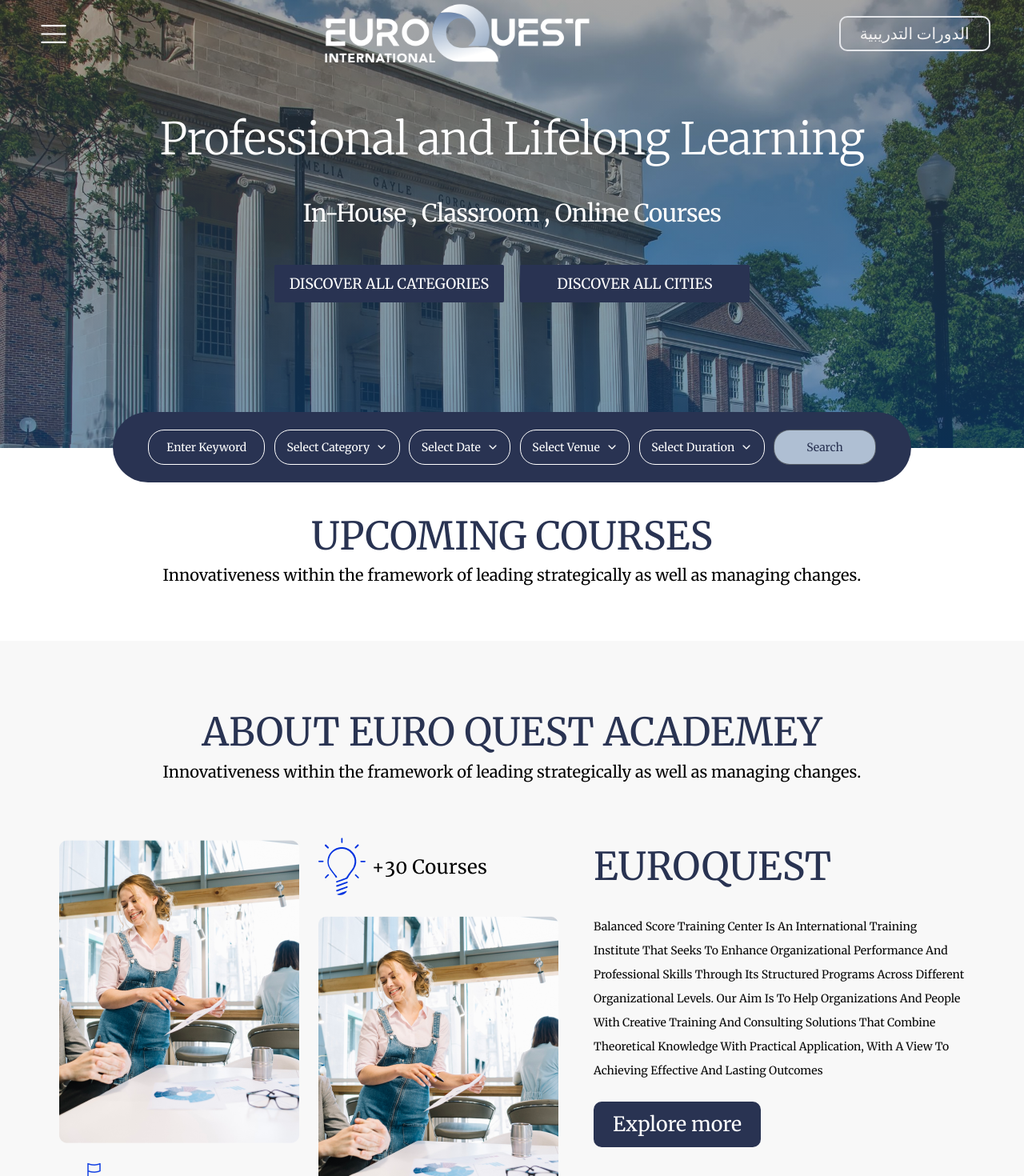
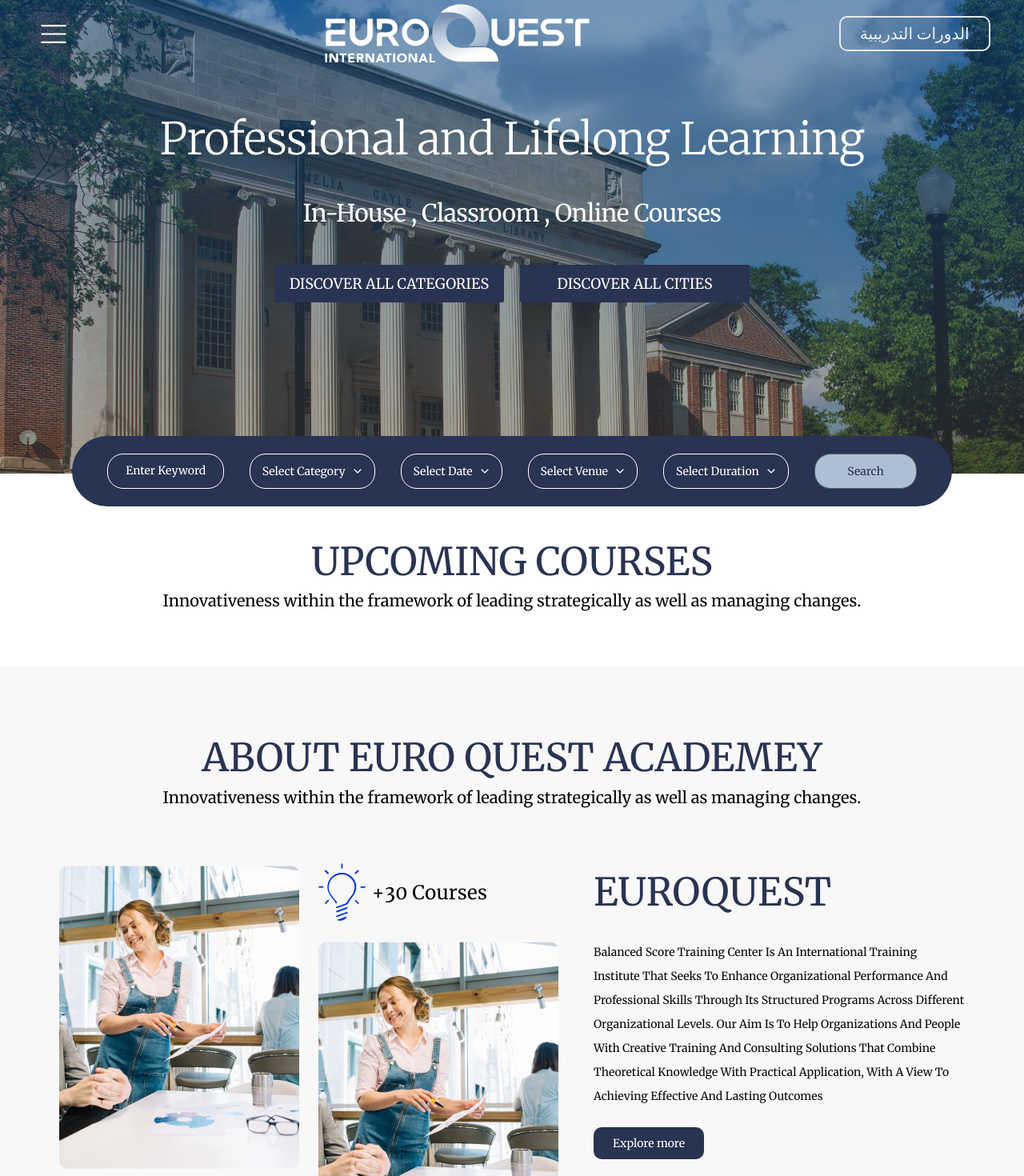
Before and after one commit to ranimRefaie/Euroqst, a Next.js app: page / in a window 1280 px wide. Shown: the top 1470 px of the page at 80% size. Built offline with nearby package versions, Linux system fonts and the light colour scheme.

Commit message:
Initial commit

```diff
--- a/src/components/DarkButton.tsx
+++ /dev/null
@@ -1,9 +0,0 @@
-
-
-export const DarkButton = () => {
-  return (
-    <button className="text-[25px] font-normal text-center py-[10px] px-[24px] pl-6 gap-2 rounded-[10px] cursor-pointer border-none bg-[#293352] text-[#ffffff]">
-        Explore more
-        </button>
-  )
-}
--- a/src/components/Header.tsx
+++ b/src/components/Header.tsx
@@ -5,9 +5,9 @@
 
 export const Header = () => {
   return (
-    <div className="w-[100%] bg-[#293352] pb-[77px]">
+    <div className="w-[100%] bg-[#293352] pb-[77px] rounded-b-2xl">
         <Navbar/>
-        <div className="w-[92.5%] md:w-[68%] mx-auto mt-16"><DropdownHeader/></div>
+        <div className="w-[92.5%] md:w-[100%] mx-auto mt-16"><DropdownHeader/></div>
     </div>
   )
 }
--- a/src/components/Navbar.tsx
+++ b/src/components/Navbar.tsx
@@ -31,7 +31,7 @@
       <button className='block md:hidden text-[#F1F1F1] border-2 py-[4px] px-[8px] rounded-[10px] cursor-pointer'>الدورات التدريبية</button>
 
       {isMenuOpen && (
-        <div className="absolute top-0 left-0 w-full bg-[#293352] p-4  rounded-[10px] pb-[149px]" style={{zIndex:10}}>
+        <div className="absolute top-0 left-0 w-full bg-[#293352] p-4  rounded-[10px] pb-[149px] z-20" >
           <div className='flex justify-between w-[94%] mx-auto items-center'>
             <div className="flex gap-16 items-center">
               <button className='cursor-pointer w-11' onClick={toggleMenu}>
--- a/src/sections/category/CardView.tsx
+++ b/src/sections/category/CardView.tsx
@@ -46,7 +46,7 @@
 ];
 
 const Card: React.FC<CardProps> = ({ image, text }) => (
-  <div className="w-[140px] h-[160px] md:w-[30.5%] md:h-[133px] relative mb-10 ">
+  <div className="w-[140px] h-[160px] md:w-[31%] md:h-[133px] relative mb-8 ">
     <div className="w-full h-full absolute top-0 left-0 bg-[#29335299] rounded-[13.94px]"></div>
     <Image src={image} alt='' className='w-full h-full rounded-[13.94px]' width={264} height={337}/>
       <div className="w-[100%] text-center absolute bottom-7">
@@ -58,7 +58,7 @@
 
 export const CardView = () => {
   return (
-      <div className="w-full mt-8 md:w-[92%] mx-auto flex justify-center md:justify-start flex-wrap   gap-3">
+      <div className="w-full mt-8  mx-auto md:w-[98%] flex justify-center md:justify-start flex-wrap   gap-[33px]">
         {cardsData.map((card, index) => (
           <Card key={index} image={card.image} text={card.text} />
         ))}
--- a/src/sections/category/ListView.tsx
+++ b/src/sections/category/ListView.tsx
@@ -6,8 +6,8 @@
   text: string;
 }
 const Card: React.FC<CardProps> = ({  text }) => (
-  <div className={`w-[100%] flex md:w-[100%] justify-between items-center py-6 px-4 rounded-2xl bg-[#293352] text-[#FFFFFF]`}>
-      <p className="text-[16px] font-normal leading-[20.11px]">{text}</p>
+  <div className={`w-[90%] flex md:w-[100%] justify-between items-center py-6 px-4 rounded-2xl bg-[#293352] text-[#FFFFFF]`}>
+      <p className="text-[12px]  md:text-[16px] font-normal leading-[20.11px]">{text}</p>
       <LucideChevronRight size={14} />
   </div>
 );
--- a/src/sections/city/CardView.tsx
+++ b/src/sections/city/CardView.tsx
@@ -42,7 +42,7 @@
 
 export const CardView = () => {
   return (
-         <div className=" flex justify-between flex-wrap  mt-8 mb-20">
+         <div className="w-[96%] mx-auto flex justify-between flex-wrap  mt-8 mb-20">
         {cardsData.map((card, index) => (
           <Card key={index} image={card.image} text={card.text} title={card.title} />
         ))}
--- a/src/sections/city/ListView.tsx
+++ b/src/sections/city/ListView.tsx
@@ -26,7 +26,7 @@
 ];
 
 const Card: React.FC<CardProps> = ({ city }) => (
-  <Link href='' className='w-[25%] text-center  bg-[#293352] px-[17px] py-[18px]  text-[#FFFFFF] text-[19px] leading-[23.88px] font-normal rounded-[10px]' style={{
+  <Link href='' className='w-[28.2%] text-center  bg-[#293352] px-[17px] py-[18px]  text-[#FFFFFF] text-[19px] leading-[23.88px] font-normal rounded-[10px]' style={{
     boxShadow: ' 0px 4px 4px 0px rgba(9, 11, 33, 0.02)'
   }}>{city}  </Link>
 );
--- a/src/sections/home/About.tsx
+++ b/src/sections/home/About.tsx
@@ -1,7 +1,7 @@
 import Image from "next/image"
 import img_about from '@/assets/Frame 1000006755.png'
 import { TitleSection } from "@/components/TitleSection"
-import { DarkButton } from "@/components/DarkButton"
+
 
 export const About = () => {
   return (
@@ -14,7 +14,9 @@
           <h1 className="text-[20px] leading-[20.11px] md:text-[48px] md:leading-[72px] font-normal text-[#293352]"> EUROQUEST</h1>
           <p className="text-xs leading-[15.08px] md:text-[14px] font-normal md:leading-[30px] text-[#080808] my-6 capitalize ">
           Balanced Score Training Center is an international training institute that seeks to enhance organizational performance and professional skills through its structured programs across different organizational levels. Our aim is to help organizations and people with creative training and consulting solutions that combine theoretical knowledge with practical application, with a view to achieving effective and lasting outcomes          </p>
-          <DarkButton />
+          <button className="text-[14px] leading-5 font-normal text-center px-6 py-[10px] rounded-[10px] cursor-pointer border-none bg-[#293352] text-[#ffffff]">
+        Explore more
+        </button>
         </div>
       </div>
     </section>
--- a/src/sections/home/HeaderIndex.tsx
+++ b/src/sections/home/HeaderIndex.tsx
@@ -14,7 +14,7 @@
 
 export const HeaderIndex = () => {
   return (
-    <div className='h-auto header-home pb-4 md:pb-0 md:h-[70vh] '>
+    <div className='h-auto header-home pb-4 md:pb-0 md:h-[74vh] '>
       <div className="main-header  w-full"><Navbar />
         <div className="mt-[60px] ">
           <h1 className='text-[40px] md:text-[55px] font-light leading-[57.24px] tracking-[-0.6655414700508118px] text-center text-[#ffffff]'>Professional and Lifelong Learning</h1>
@@ -26,8 +26,8 @@
         </div>
 
       </div>
-      <div className="hidden hero-down absolute top-[92%] w-[78%] mx-auto bg-[#293352] rounded-[100px] md:flex justify-between px-[44.5px] py-[22px]">
-      <button className='mb-4 w-[100%] px-4 py-3 md:px-[22px] md:py-[10.5px] rounded-[20px] bg-[#FFFFFF0A] md:bg-transparent md:w-auto md:mb-0  text-[#ffffff] border border-[#FFFFFF]  cursor-pointer text-[14px] font-medium flex items-center justify-center'>Enter Keyword</button>
+      <div className="hidden hero-down absolute top-[92%] px-[44.49px] mx-auto bg-[#293352] rounded-[100px] md:flex  gap-8 justify-between py-[22px]">
+      <button className='mb-[43px] w-[100%] px-4 py-3 md:px-[22px] md:py-[10.5px] rounded-[20px] bg-[#FFFFFF0A] md:bg-transparent md:w-auto md:mb-0  text-[#ffffff] border border-[#FFFFFF]  cursor-pointer text-[14px] font-medium flex items-center justify-center'>Enter Keyword</button>
           {[ "Select Category", "Select Date", 'Select Venue', 'Select Duration'].map((label, index) => (
             <DropdownButton key={index} label={label} />
           ))}
--- a/src/styles/headerIndex.css
+++ b/src/styles/headerIndex.css
@@ -5,25 +5,21 @@
     background-size: cover;
 display: flex;
 flex-direction: column;
-/* gap: 84px; */
 align-items: center;
 
-
 }
-.header-home::after {
+.header-home::before {
     position: absolute;
     content: '';
     width: 100%;
     height: 100%;
-    background: linear-gradient(rgba(75, 75, 75, 0.5), rgba(19, 78, 136, 0.6));
+    background: linear-gradient(rgba(19, 78, 136, 0.6),rgba(75, 75, 75, .5));
     top: 0;
     left: 0;
     z-index: 1;
 }
 
-.main-header{
-    z-index: 2;
+.main-header
+ ,.hero-down{
+    z-index: 2 ;
 }
-.hero-down{
-    z-index:3;
-}
```
Also changed, not shown: src/components/DropdownHeader.tsx (+8 -8 lines).
